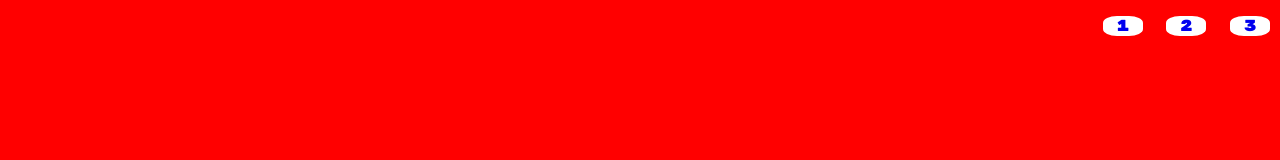
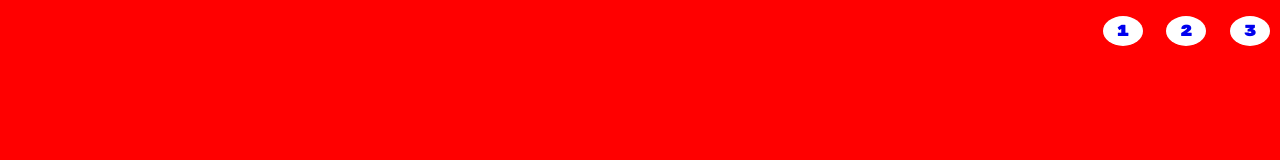
Before and after one commit to sonni46/htmlcss-shoes, a plain HTML site: page index.html in a window 1280 px wide. Shown: the top 160 px of the page. Drawn offline with Linux system fonts and the light colour scheme.

Commit message:
aggiornamento errori

```diff
--- a/css/style.css
+++ b/css/style.css
@@ -61,12 +61,13 @@
 
 .nav a {
     display: inline-block;
-    border-radius: 35%;
+    border-radius: 100%;
     text-align: center;
     text-decoration: none;
     margin-right: 10px;
     background-color: white;
     width: 40px;
-    height: 20px;
+    height: 30px;
+    line-height: 30px;
 
 }
```
